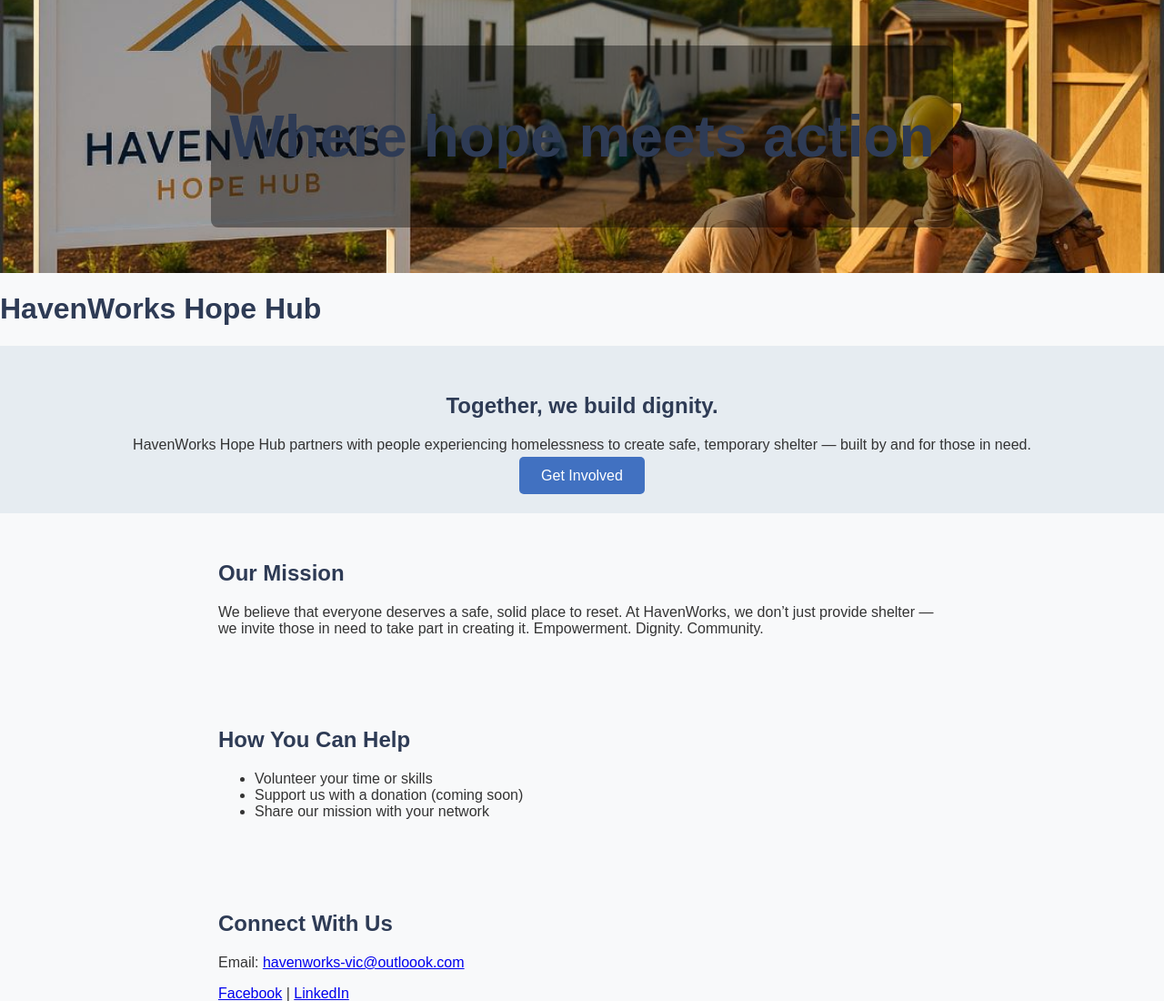
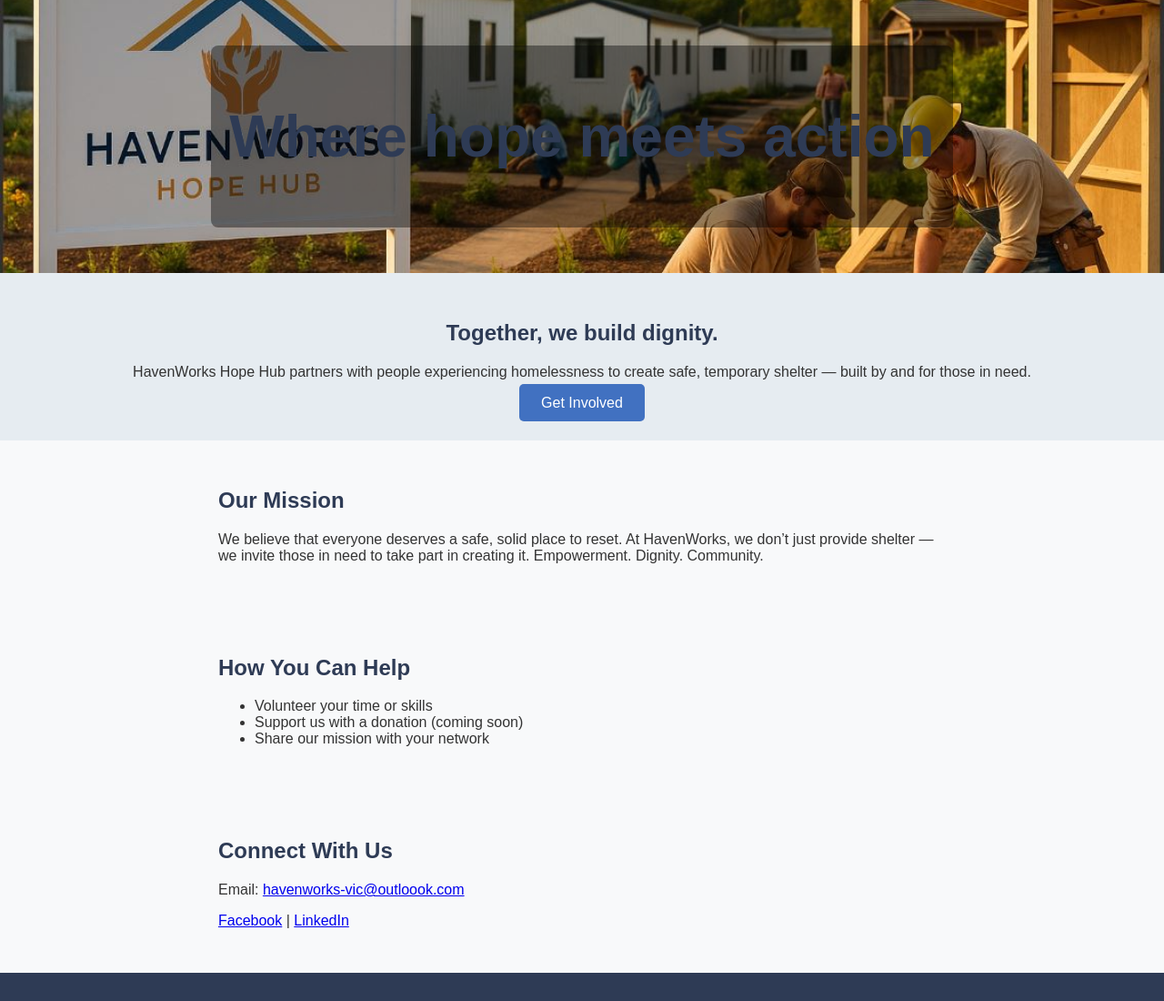
Before and after one commit to Hermina-D/HWHH-Website, a plain HTML site: page index.html in a window 1280 px wide. Shown: the top 1100 px of the page at 91% size. Drawn offline with Linux system fonts and the light colour scheme.

Commit message:
Update index.html

```diff
--- a/index.html
+++ b/index.html
@@ -44,9 +44,7 @@
     </div>
   </div>
 
-  <header>
-    <h1>HavenWorks Hope Hub</h1>
-  </header>
+
 
  <section class="hero">
    <h2>Together, we build dignity.</h2>
```
